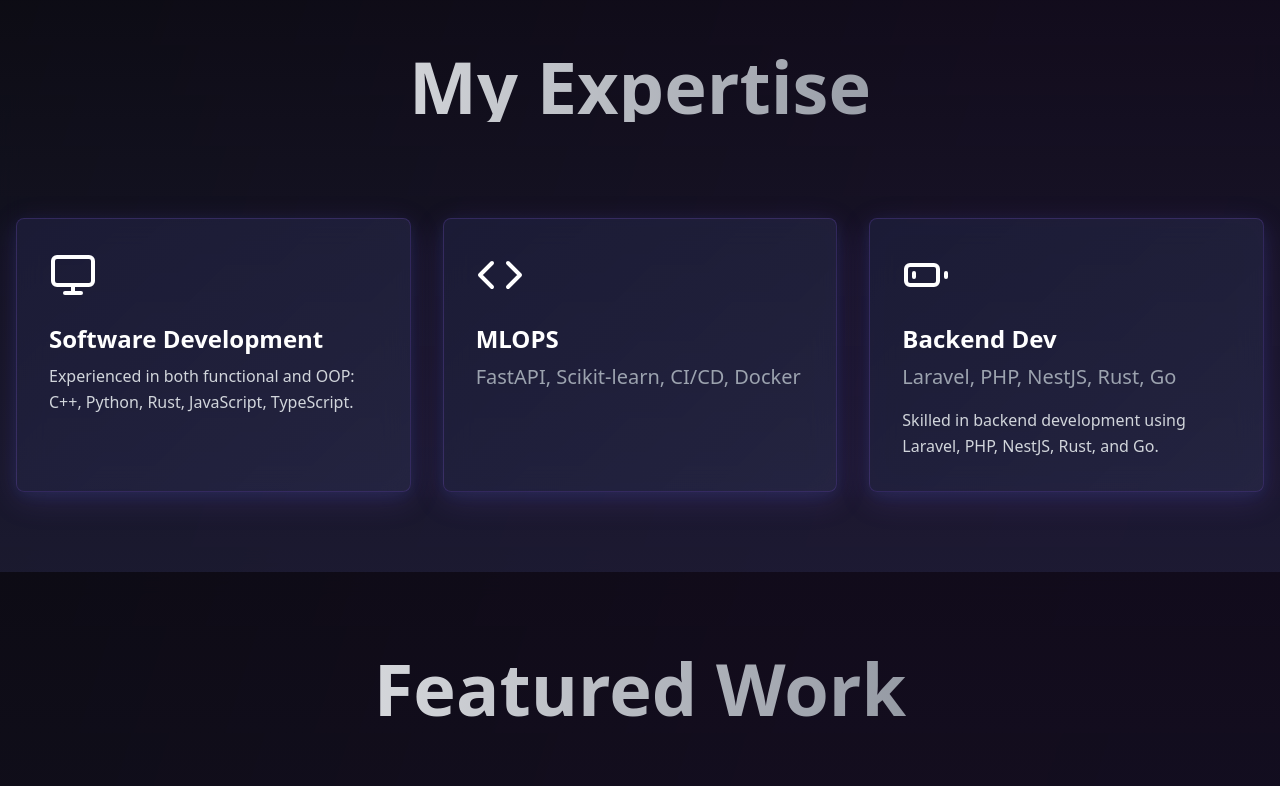
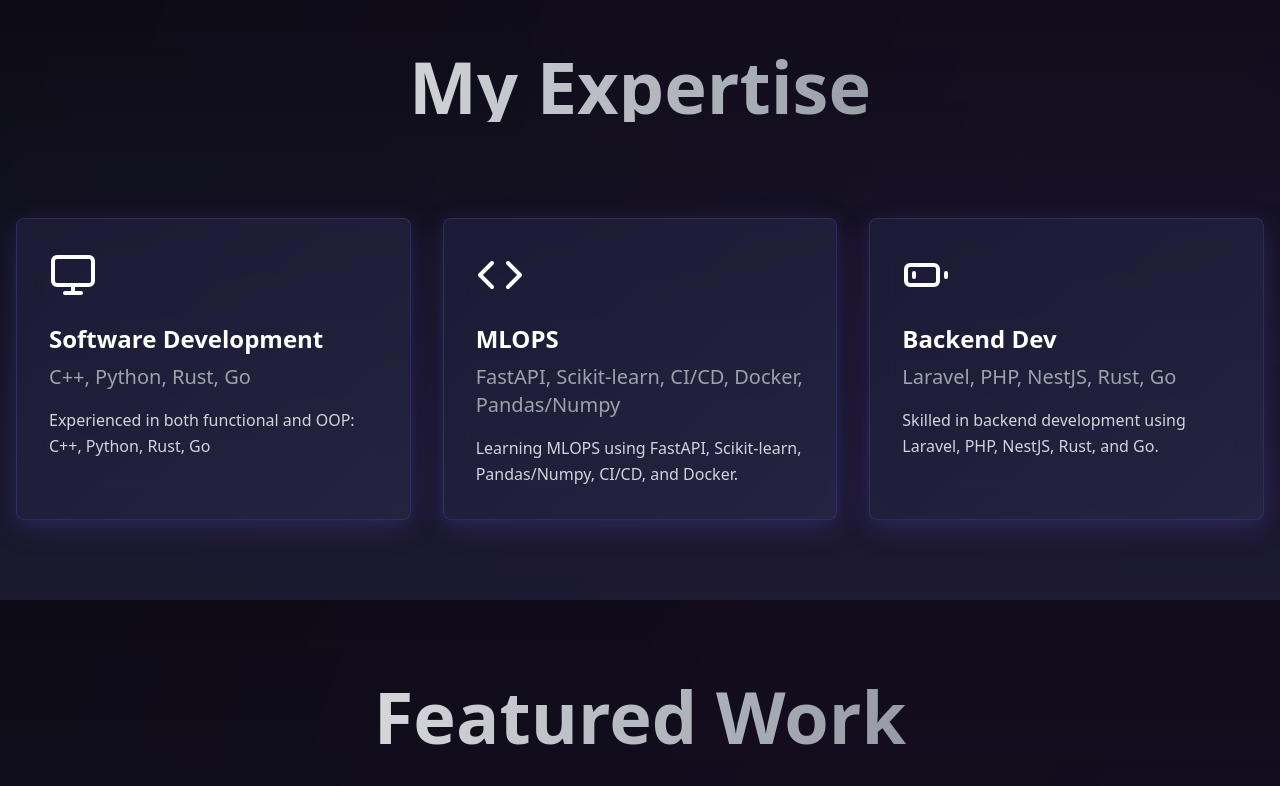
Before and after one commit to ValentinFrp/ValentinFrappart.fr, a React (Vite) app in the folder Portfolio/: page / in a window 1280 px wide. Shown: the part 830-1616 px from the top of the page. Built offline with nearby package versions, Linux system fonts and the light colour scheme.

Commit message:
fix: app.tsx

```diff
--- a/Portfolio/src/App.tsx
+++ b/Portfolio/src/App.tsx
@@ -42,14 +42,16 @@ const expertise = [
   {
     icon: <Monitor className="w-12 h-12 text-white" />,
     title: "Software Development",
+    subtitle: "C++, Python, Rust, Go",
     description:
-      "Experienced in both functional and OOP: C++, Python, Rust, JavaScript, TypeScript.",
+      "Experienced in both functional and OOP: C++, Python, Rust, Go",
   },
   {
     icon: <Code className="w-12 h-12 text-white" />,
     title: "MLOPS",
-    subtitle: "FastAPI, Scikit-learn, CI/CD, Docker",
-    description: "",
+    subtitle: "FastAPI, Scikit-learn, CI/CD, Docker, Pandas/Numpy",
+    description:
+      "Learning MLOPS using FastAPI, Scikit-learn, Pandas/Numpy, CI/CD, and Docker.",
   },
   {
     icon: <FlutterLogo className="w-12 h-12 text-white" />,
```
